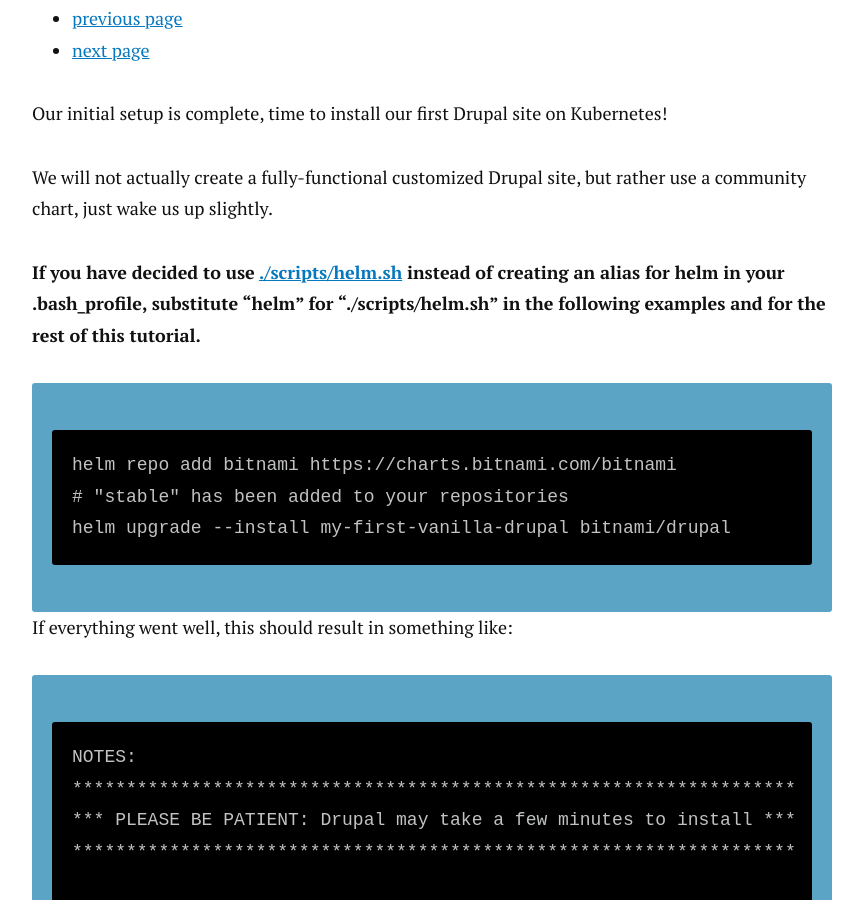
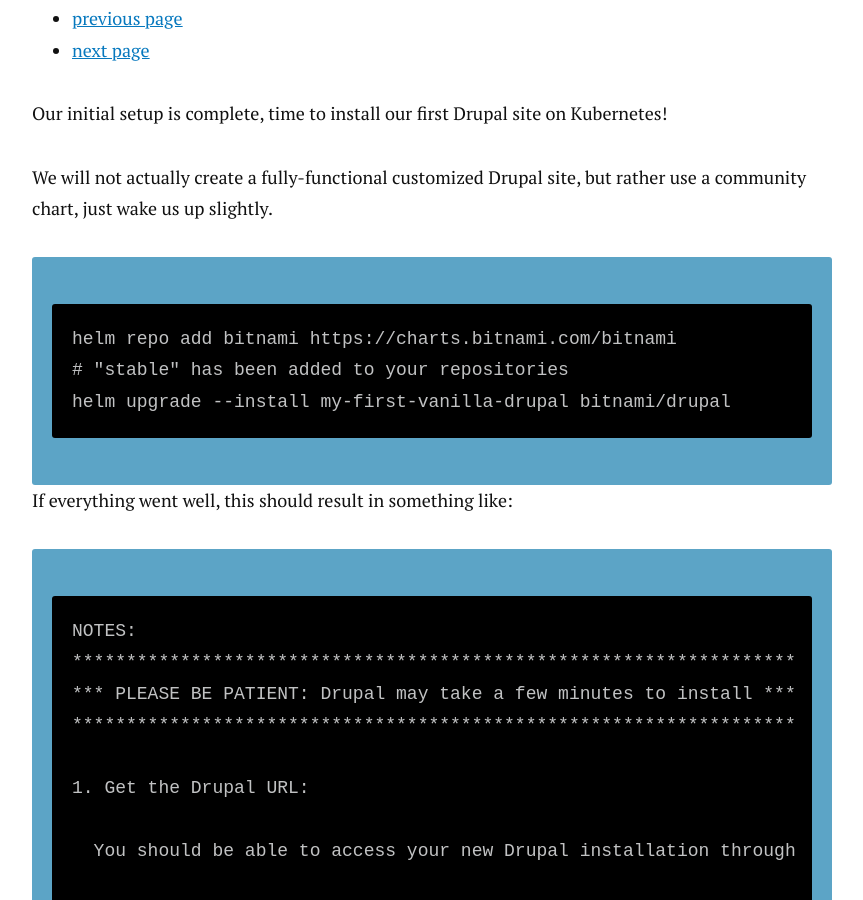
Before and after one commit to alberto56/dcycleblog, a Jekyll site: the page built from kubernetes/08-drupal-helm/index.md, in a window 1280 px wide and 900 px high, scrolled down 475 px. Shown: the whole window, without its empty margins (208-1071 px from the left). Built offline with Jekyll 4.4.1, drawn with Linux system fonts in a browser that asks for light colours; nearby versions of some CDN libraries; comment, search, counter and statistics services are not loaded.

Commit message:
Update index.md

```diff
--- a/kubernetes/08-drupal-helm/index.md
+++ b/kubernetes/08-drupal-helm/index.md
@@ -10,8 +10,6 @@
 Our initial setup is complete, time to install our first Drupal site on Kubernetes!
 
 We will not actually create a fully-functional customized Drupal site, but rather use a community chart, just wake us up slightly.
-
-**If you have decided to use [./scripts/helm.sh](https://github.com/dcycle/dcycle-kube-helper/blob/master/scripts/helm.sh) instead of creating an alias for helm in your .bash_profile, substitute "helm" for "./scripts/helm.sh" in the following examples and for the rest of this tutorial.**
 
     helm repo add bitnami https://charts.bitnami.com/bitnami
     # "stable" has been added to your repositories
```
